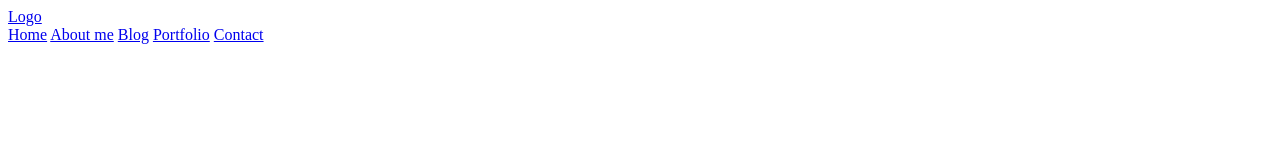
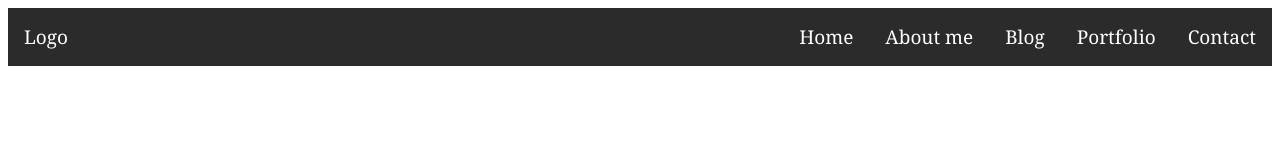
Before and after one commit to G0Nu/Portfolio, a plain HTML site: page index.html in a window 1280 px wide. Drawn offline with Linux system fonts and the light colour scheme.

Commit message:
Navigation bar v.1 / Basic dark nav bar

```diff
--- a/css/styles.css
+++ b/css/styles.css
@@ -0,0 +1,26 @@
+/* Navigation bar / background color */
+.Navbar_top {
+    background-color: rgba(0, 0, 0, 0.833);
+    overflow: hidden;
+    font-family: Cambria, Cochin, Georgia, Times, 'Times New Roman', serif;
+}
+
+/* Sorting logo at left*/
+.Navbar_top a{
+    float: left;
+    color: white;
+    text-align: center;
+    padding: 16px 16px;
+    text-decoration: none;
+    font-size: 19px;
+}
+/* Sorting buttons at right*/
+.Navbar_top-right{
+    float: right;
+
+}
+/* Mouse over navigation bar */
+.Navbar_top a:hover{
+    background-color: rgba(228, 228, 228, 0.958);
+    color: black;
+}
--- a/index.html
+++ b/index.html
@@ -10,10 +10,9 @@
     <title>Diego Nuno</title>
 </head>
 <body>
-    <header>
-        <div id="Logo">
+    <div class="Navbar_top">
         <a href="index.html">Logo</a>
-            <div class="Nav-bar-header">
+        <div class="Navbar_top-right">
             <a class="active" href="index.html">Home</a>
             <a href="#Me">About me</a>
             <a href="#Blog">Blog</a>
@@ -21,7 +20,5 @@
             <a href="#Contact">Contact</a>
         </div>
     </div>
-    </header>
-
 </body>
 </html>
```
Lines whose indentation alone changed are shown as unchanged.
